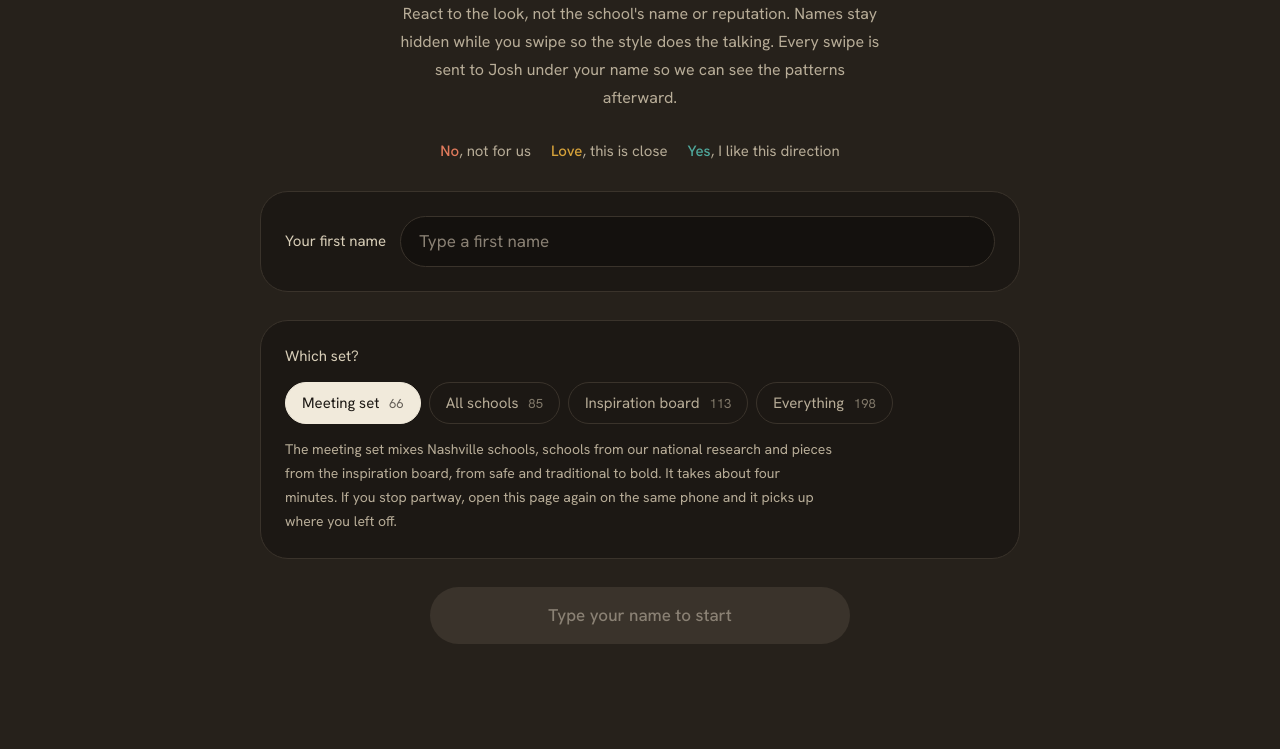
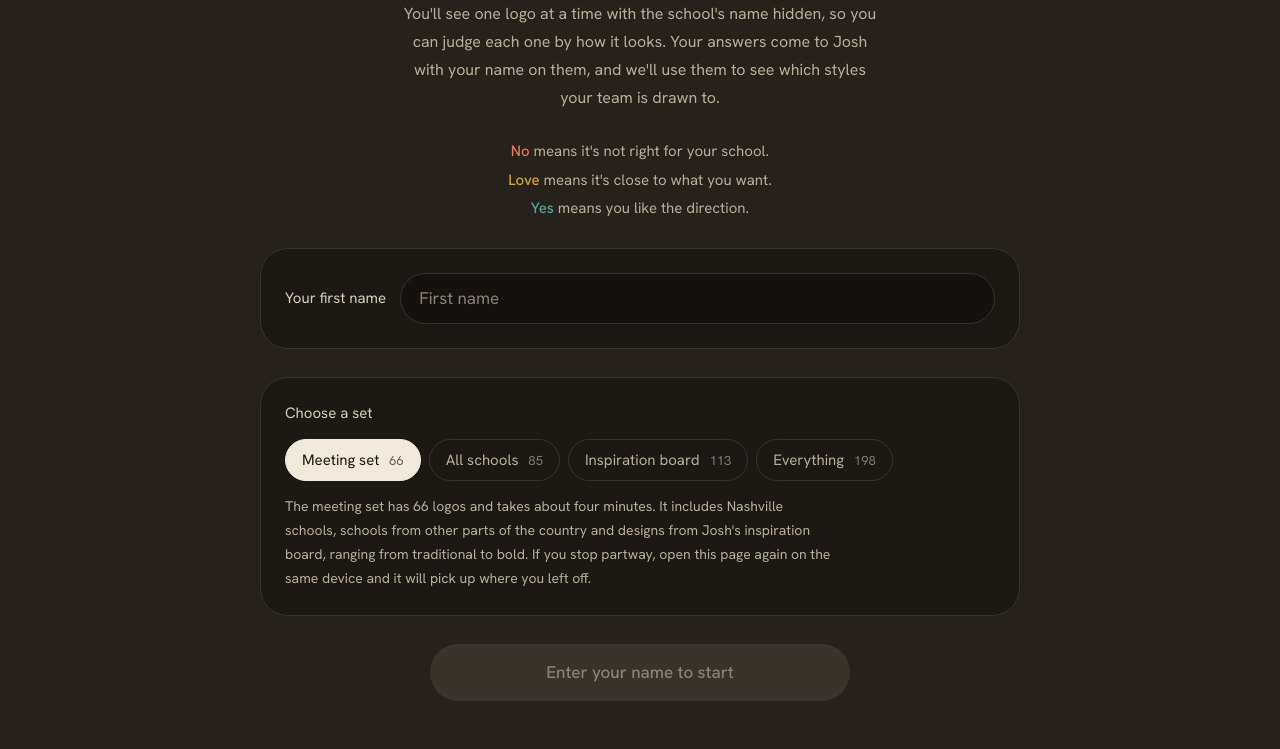
Before and after one commit to joshnava/logo-swipe, a plain HTML site: page index.html in a window 1280 px wide. Shown: the part 355-1104 px from the top of the page. Before the commit the page ends 1047 px from the top, so only its background shows below. Drawn offline with Linux system fonts and the light colour scheme.

Commit message:
Plainer start-screen copy
Co-Authored-By: Claude Opus 5.5 <noreply@anthropic.com>

```diff
--- a/index.html
+++ b/index.html
@@ -67,7 +67,7 @@ body::before { content: ""; position: fixed; inset: 0 0 auto; height: env(safe-a
 .marks { display: inline-flex; gap: 4px; vertical-align: .08em; background: var(--mist); border-radius: 999px; padding: 4px 8px; margin: 0 .06em; }
 .marks img { width: .78em; height: .62em; object-fit: contain; display: block; }
 .start .lede { color: var(--fog); margin: 0 auto; max-width: 54ch; text-align: center; line-height: 1.75; }
-.how { display: flex; justify-content: center; flex-wrap: wrap; gap: 6px 20px; font-size: 15px; color: var(--fog); margin: 0; padding: 0; list-style: none; }
+.how { display: grid; justify-items: center; text-align: center; gap: 6px; font-size: 15px; color: var(--fog); margin: 0; padding: 0; list-style: none; }
 .how b { font-weight: 500; }
 .how .n b { color: #e07a5c; } .how .l b { color: var(--gold); } .how .y b { color: var(--teal-hi); }
 .panel { background: var(--tile); border: 1px solid var(--slate); border-radius: 28px; padding: 24px; display: grid; gap: 14px; }
@@ -190,27 +190,27 @@ textarea { width: 100%; background: var(--deep); color: var(--cream); border: 1p
   <!-- SWIPE -->
   <section class="view" id="view-swipe" aria-label="Swipe">
     <div class="start" id="startPane">
-      <h1>Which of these <span class="marks" aria-hidden="true"><img src="img/c01.webp" alt=""><img src="img/d02.webp" alt=""><img src="img/n09.webp" alt=""></span> <em>feel right</em> for the school? <span class="dim">Swipe on each one.</span></h1>
-      <p class="lede">React to the look, not the school's name or reputation. Names stay hidden while you swipe so the style does the talking. Every swipe is sent to Josh under your name so we can see the patterns afterward.</p>
-      <ul class="how"><li class="n"><b>No</b>, not for us</li><li class="l"><b>Love</b>, this is close</li><li class="y"><b>Yes</b>, I like this direction</li></ul>
+      <h1>Which of these <span class="marks" aria-hidden="true"><img src="img/c01.webp" alt=""><img src="img/d02.webp" alt=""><img src="img/n09.webp" alt=""></span> logo styles <em>fit</em> your school?</h1>
+      <p class="lede">You'll see one logo at a time with the school's name hidden, so you can judge each one by how it looks. Your answers come to Josh with your name on them, and we'll use them to see which styles your team is drawn to.</p>
+      <ul class="how"><li class="n"><b>No</b> means it's not right for your school.</li><li class="l"><b>Love</b> means it's close to what you want.</li><li class="y"><b>Yes</b> means you like the direction.</li></ul>
       <div class="panel">
         <div class="chips" id="whoChips" hidden></div>
         <div class="row">
           <label for="whoOther" class="label" style="margin-right:4px">Your first name</label>
-          <input type="text" id="whoOther" placeholder="Type a first name" autocomplete="off" maxlength="40">
+          <input type="text" id="whoOther" placeholder="First name" autocomplete="off" maxlength="40">
         </div>
       </div>
       <div class="panel">
-        <div class="label" id="deckLabel">Which set?</div>
+        <div class="label" id="deckLabel">Choose a set</div>
         <div class="chips" role="group" aria-labelledby="deckLabel" id="deckChips">
           <button class="chip" type="button" data-deck="meeting" aria-pressed="true">Meeting set <small>66</small></button>
           <button class="chip" type="button" data-deck="schools" aria-pressed="false">All schools <small>85</small></button>
           <button class="chip" type="button" data-deck="board" aria-pressed="false">Inspiration board <small>113</small></button>
           <button class="chip" type="button" data-deck="all" aria-pressed="false">Everything <small>198</small></button>
         </div>
-        <p class="note" style="margin:0">The meeting set mixes Nashville schools, schools from our national research and pieces from the inspiration board, from safe and traditional to bold. It takes about four minutes. If you stop partway, open this page again on the same phone and it picks up where you left off.</p>
+        <p class="note" style="margin:0">The meeting set has 66 logos and takes about four minutes. It includes Nashville schools, schools from other parts of the country and designs from Josh's inspiration board, ranging from traditional to bold. If you stop partway, open this page again on the same device and it will pick up where you left off.</p>
       </div>
-      <button class="go" id="goBtn" type="button" disabled>Type your name to start</button>
+      <button class="go" id="goBtn" type="button" disabled>Enter your name to start</button>
     </div>
 
     <div class="stage" id="stage" hidden>
@@ -222,7 +222,7 @@ textarea { width: 100%; background: var(--deep); color: var(--cream); border: 1p
         <button class="v love" type="button" data-vote="love">Love</button>
         <button class="v yes" type="button" data-vote="yes">Yes</button>
       </div>
-      <p class="keys">On a keyboard, use the left, up and right arrow keys. Backspace undoes.</p>
+      <p class="keys">On a computer you can use the arrow keys. Left is No, up is Love, right is Yes, and Backspace undoes your last answer.</p>
       <div class="minor">
         <button class="ghost" type="button" id="undoBtn">Undo last</button>
         <label class="toggle"><input type="checkbox" id="showNames"> Show names</label>
@@ -518,10 +518,10 @@ textarea { width: 100%; background: var(--deep); color: var(--cream); border: 1p
     refreshGo();
   }
   function refreshGo() {
-    if (!who) { goBtn.disabled = true; goBtn.textContent = "Type your name to start"; return; }
+    if (!who) { goBtn.disabled = true; goBtn.textContent = "Enter your name to start"; return; }
     const q = deckCards(deckName), seen = q.filter(id => votes[who] && votes[who][id]).length;
     goBtn.disabled = false;
-    goBtn.textContent = seen && seen < q.length ? `Pick up where ${who} left off (${seen} of ${q.length} done)` : seen === q.length && q.length ? `${who} finished this set. Go through again` : `Start swiping as ${who}`;
+    goBtn.textContent = seen && seen < q.length ? `Continue (${seen} of ${q.length} done)` : seen === q.length && q.length ? `Start this set again` : `Start`;
   }
   document.querySelectorAll("#whoChips .chip").forEach(b => b.addEventListener("click", () => { other.value = ""; pickWho(b.dataset.who); }));
   other.addEventListener("input", () => { pickWho(other.value); });
```
